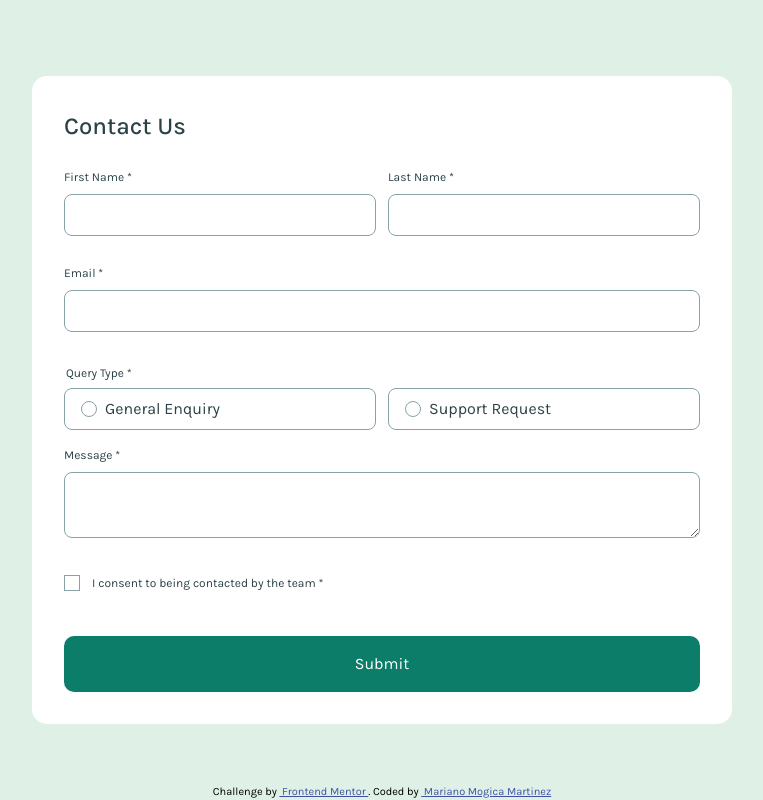
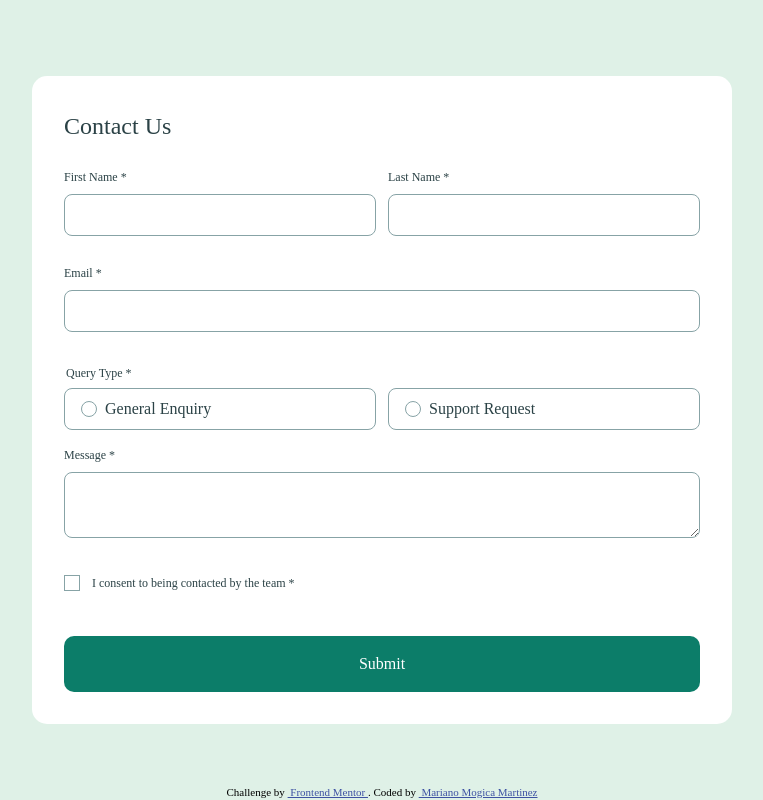
Before and after one commit to Mariano7M/fm-contact-form, an Angular app: page / in a window 1280 px wide. Shown: the whole page, without its empty margins (258-1021 px from the left). Built offline with nearby package versions, Linux system fonts and the light colour scheme; a web font is replaced by a local one.

Commit message:
fix: fixing assets directories

```diff
--- a/angular.json
+++ b/angular.json
@@ -34,6 +34,7 @@
                 "output": "assets"
               }
             ],
+            "externalDependencies": ["fonts/*"],
             "styles": ["src/styles.scss"],
             "scripts": []
           },
--- a/src/styles/fonts.scss
+++ b/src/styles/fonts.scss
@@ -1,7 +1,7 @@
 @mixin fontFamily($name, $fileName, $weight, $sytle) {
   @font-face {
     font-family: $name;
-    src: url("/fonts/#{$fileName}.ttf") format("truetype");
+    src: url("fonts/#{$fileName}.ttf") format("truetype");
     font-weight: $weight;
     font-style: $sytle;
     font-display: swap;
```
